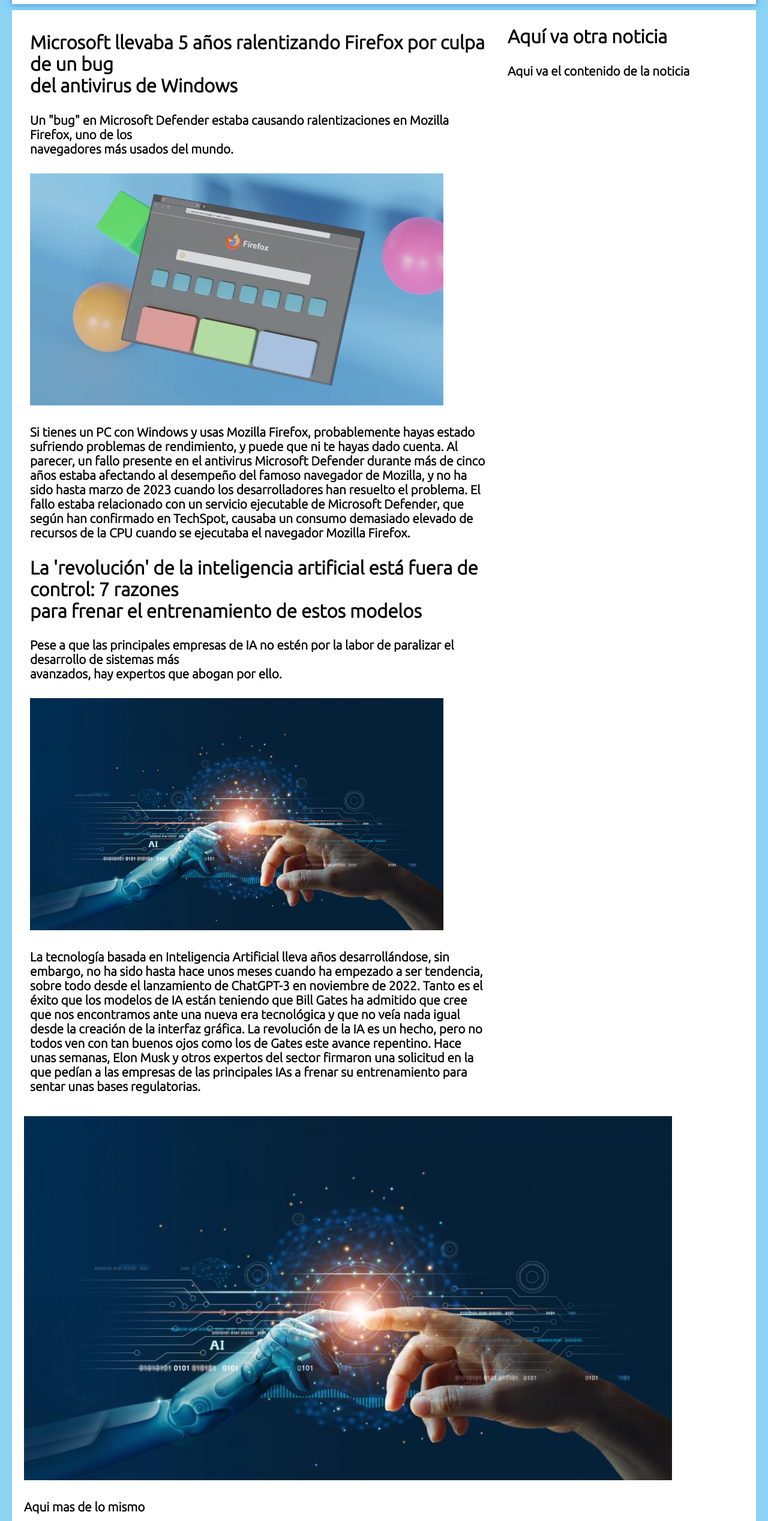
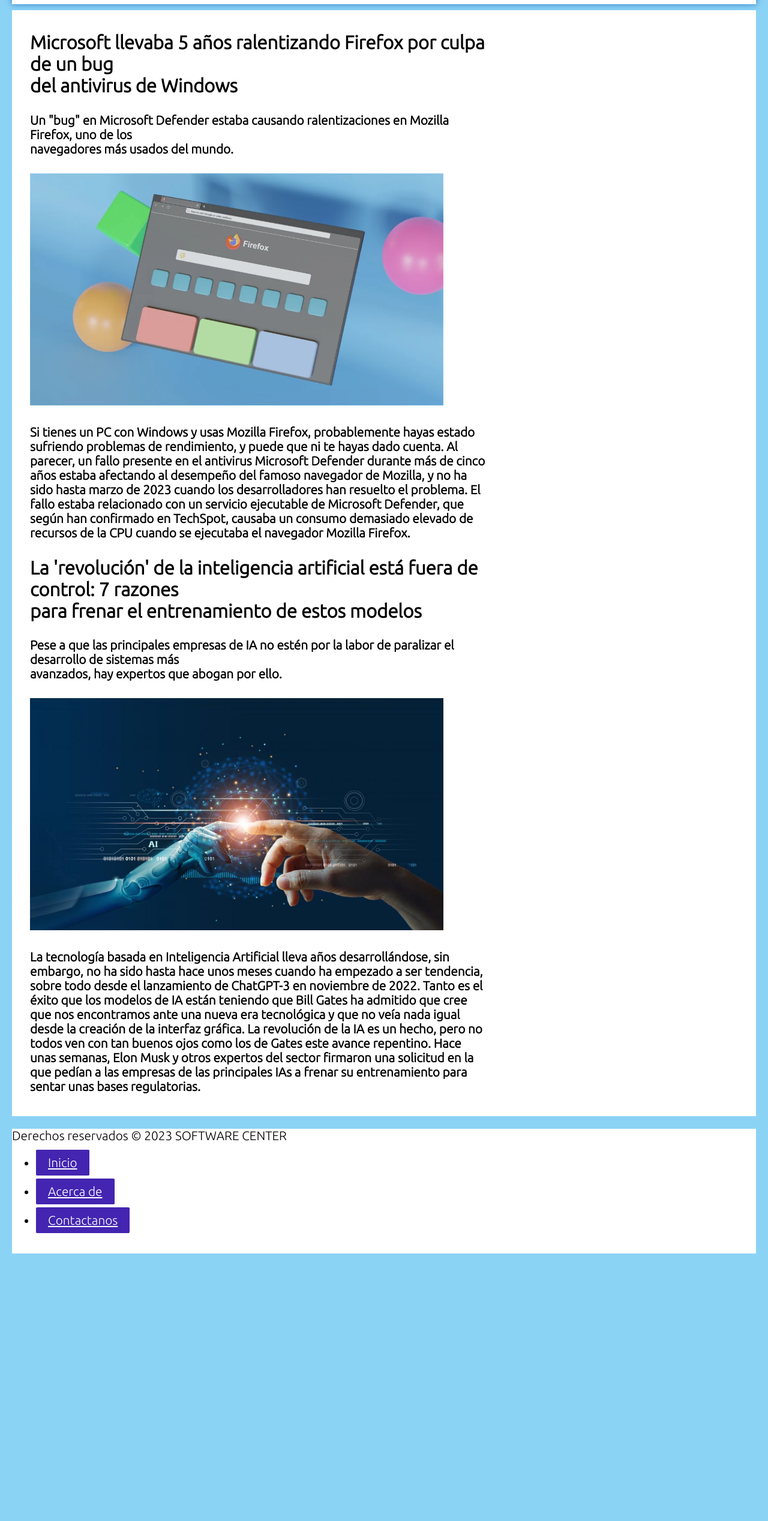
Before and after one commit to Dai-Ruzafa/TPO-23009, a plain HTML site: page -23009/noticias.html in a window 1280 px wide. Shown: the part 224-2760 px from the top of the page at 60% size. After the commit the page ends 2314 px from the top, so only its background shows below. Drawn offline with Linux system fonts and the light colour scheme.

```diff
--- a/-23009/noticias.html
+++ b/-23009/noticias.html
@@ -81,30 +81,6 @@ La revolución de la IA es un hecho, pero no todos ven con tan buenos ojos como
                 </article>
             </section>
          </div>
-         <section class="secciones">
-            <article>
-                <div>
-                    <p>
-                        <h2>
-                            Aquí va otra noticia
-                        </h2>
-                    </p>
-                        <p>
-                            <h4>
-                                Aqui va el contenido de la noticia
-                            </h4>
-                        </p>
-                </div>
-                <img src="imagenes/inteligencia-artificial.jpeg" height="70%" width="90%" alt="Imagen">
-                <div>
-                    <h4>
-                    Aqui mas de lo mismo</h4>
-
-                </div>
-            </article>
-        </section>
-     </div>
-
     </main>
     <footer>
 
```
Also changed, not shown: -23009/contacto.html (+3 -0 lines), -23009/css/contacto.css (+5 -2 lines).
